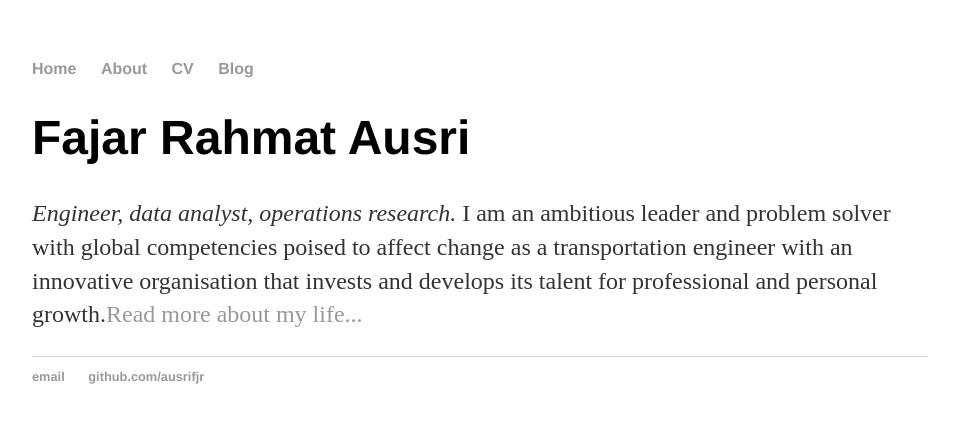
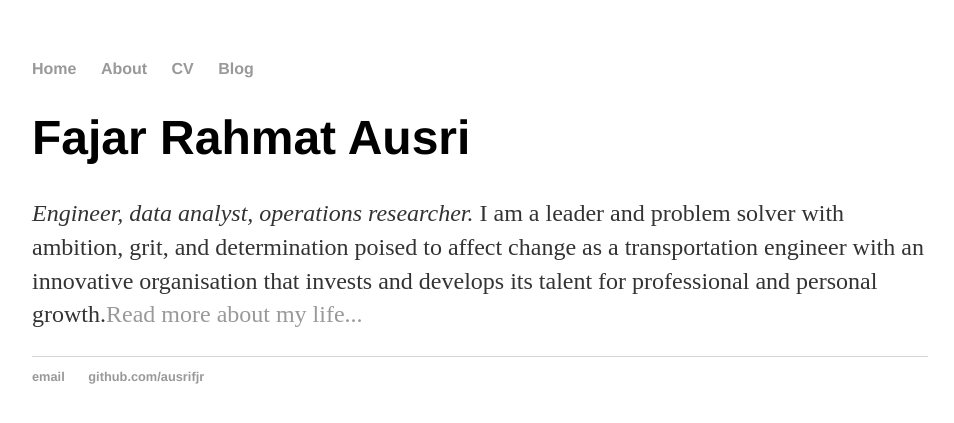
Before and after one commit to ausrifjr/ausrifjr.github.io, a Jekyll site: the page built from index.html, in a window 1280 px wide. Shown: the top 423 px of the page, without its empty margins (160-1114 px from the left). Built offline with Jekyll 4.4.1, drawn with Linux system fonts in a browser that asks for light colours.

Commit message:
Update index.html

```diff
--- a/index.html
+++ b/index.html
@@ -4,5 +4,5 @@
 ---
 <div class="blurb">
 	<h1>Fajar Rahmat Ausri</h1>
-	<p><em>Engineer, data analyst, operations research. </em> I am an ambitious leader and problem solver with global competencies poised to affect change as a transportation engineer with an innovative organisation that invests and develops its talent for professional and personal growth.<a href="/about">Read more about my life...</a></p>
+	<p><em>Engineer, data analyst, operations researcher. </em> I am a leader and problem solver with ambition, grit, and determination poised to affect change as a transportation engineer with an innovative organisation that invests and develops its talent for professional and personal growth.<a href="/about">Read more about my life...</a></p>
 </div><!-- /.blurb -->
```
